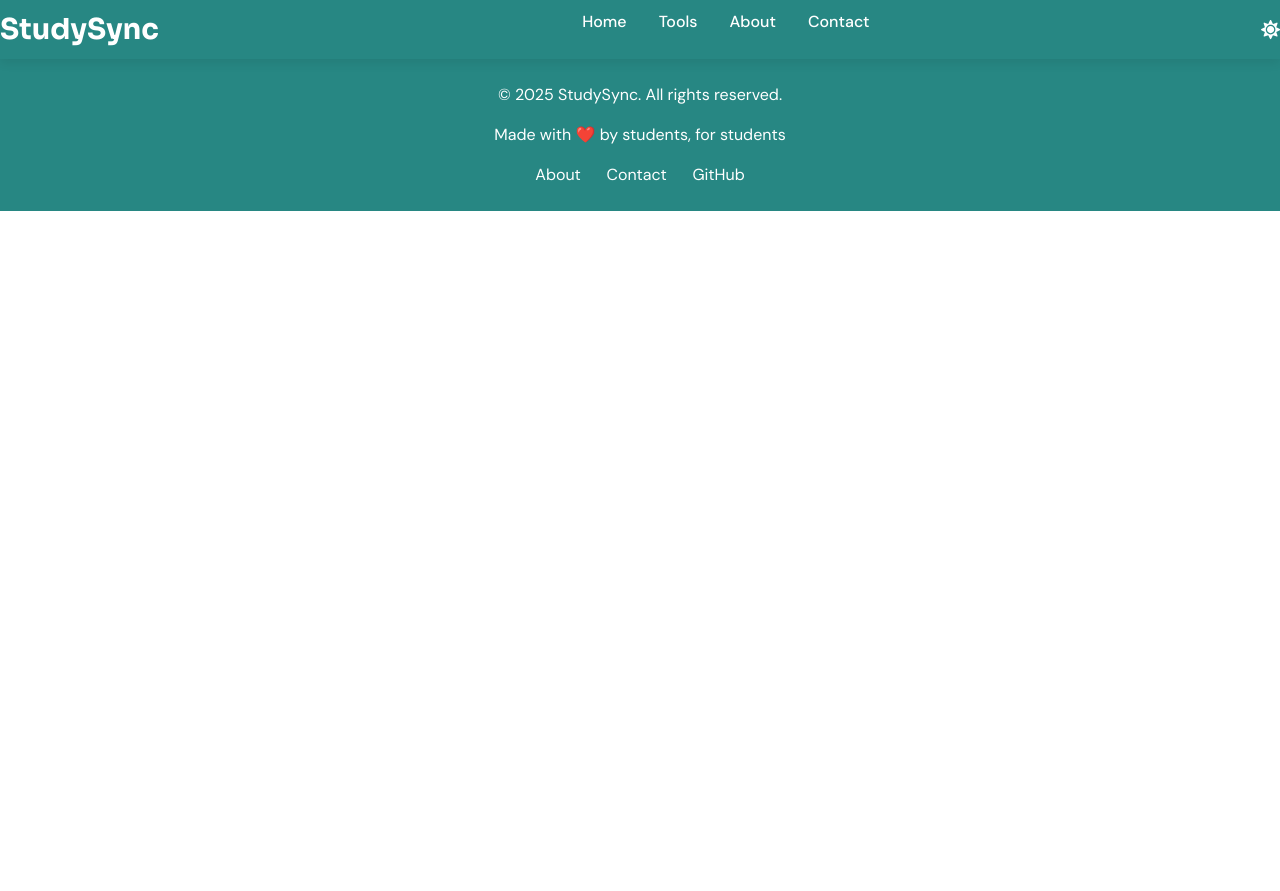
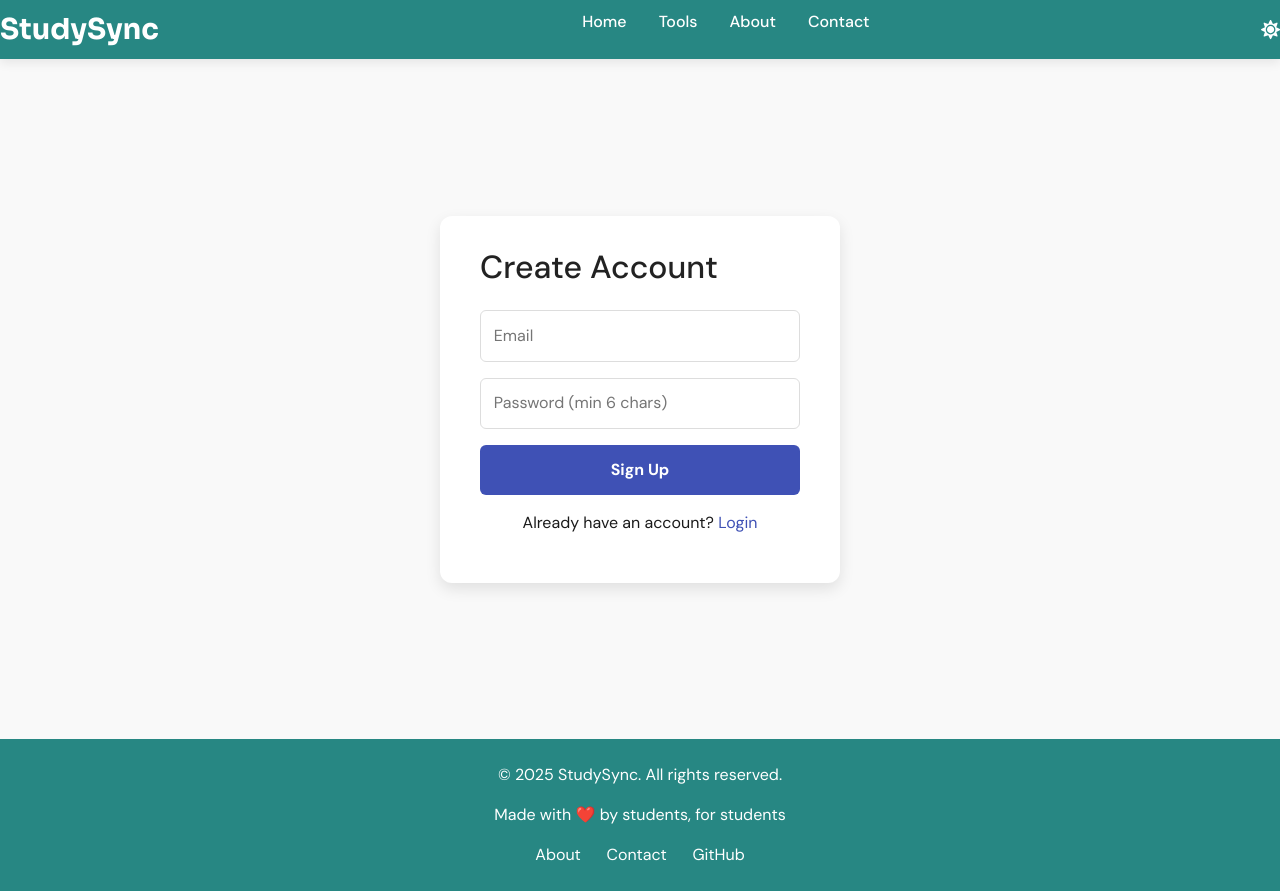
Before and after one commit to Abdul-Wasi/studysync, a React (Vite) app: page /signup in a window 1280 px wide. Before the commit the page ends 800 px from the top, so only its background shows below. Built offline with nearby package versions, Linux system fonts and the light colour scheme; no server answers.

Commit message:
added firebase and auth files (sign-up login)

```diff
--- a/src/App.jsx
+++ b/src/App.jsx
@@ -12,6 +12,8 @@ import Contact from "./pages/Contact";
 import "./App.css";
 import "bootstrap/dist/css/bootstrap.min.css";
 import "react-toastify/dist/ReactToastify.css";
+import Login from "./components/Login";
+import Signup from "./components/Signup";
 import AttendanceCalculator from "./components/AttendanceCalculator";
 import SGPACalculator from "./components/SGPACalculator";
 import ComingSoon from "./components/ComingSoon";
@@ -28,6 +30,8 @@ function App() {
       <div className="main-container">
         <Routes>
           <Route path="/" element={<Home />} />
+          <Route path="/login" element={<Login />} />
+          <Route path="/signup" element={<Signup />} />
           <Route path="tools" element={<Tools />} />
           <Route path="about" element={<About />} />
           <Route path="contact" element={<Contact />} />
--- a/src/components/Login.jsx
+++ b/src/components/Login.jsx
@@ -0,0 +1,52 @@
+import React, { useState } from "react";
+import { auth } from "../firebase";
+import { signInWithEmailAndPassword } from "firebase/auth";
+import { useNavigate } from "react-router-dom";
+import "../styles/Auth.css";
+
+const Login = () => {
+  const [email, setEmail] = useState("");
+  const [password, setPassword] = useState("");
+  const [error, setError] = useState("");
+
+  const navigate = useNavigate();
+
+  const handleLogin = async (e) => {
+    e.preventDefault();
+    try {
+      await signInWithEmailAndPassword(auth, email, password);
+      navigate("/"); // Redirect after login
+    } catch (err) {
+      setError("Invalid email or password");
+    }
+  };
+
+  return (
+    <div className="auth-container">
+      <form className="auth-form" onSubmit={handleLogin}>
+        <h2>Login</h2>
+        {error && <p className="error">{error}</p>}
+        <input
+          type="email"
+          placeholder="Email"
+          value={email}
+          onChange={(e) => setEmail(e.target.value)}
+          required
+        />
+        <input
+          type="password"
+          placeholder="Password"
+          value={password}
+          onChange={(e) => setPassword(e.target.value)}
+          required
+        />
+        <button type="submit">Login</button>
+        <p className="auth-link">
+          New user? <a href="/signup">Create account</a>
+        </p>
+      </form>
+    </div>
+  );
+};
+
+export default Login;
--- a/src/components/Signup.jsx
+++ b/src/components/Signup.jsx
@@ -0,0 +1,52 @@
+import React, { useState } from "react";
+import { auth } from "../firebase";
+import { createUserWithEmailAndPassword } from "firebase/auth";
+import { useNavigate } from "react-router-dom";
+import "../styles/Auth.css";
+
+const Signup = () => {
+  const [email, setEmail] = useState("");
+  const [password, setPassword] = useState("");
+  const [error, setError] = useState("");
+
+  const navigate = useNavigate();
+
+  const handleSignup = async (e) => {
+    e.preventDefault();
+    try {
+      await createUserWithEmailAndPassword(auth, email, password);
+      navigate("/"); // Redirect after successful signup
+    } catch (err) {
+      setError(err.message);
+    }
+  };
+
+  return (
+    <div className="auth-container">
+      <form className="auth-form" onSubmit={handleSignup}>
+        <h2>Create Account</h2>
+        {error && <p className="error">{error}</p>}
+        <input
+          type="email"
+          placeholder="Email"
+          value={email}
+          onChange={(e) => setEmail(e.target.value)}
+          required
+        />
+        <input
+          type="password"
+          placeholder="Password (min 6 chars)"
+          value={password}
+          onChange={(e) => setPassword(e.target.value)}
+          required
+        />
+        <button type="submit">Sign Up</button>
+        <p className="auth-link">
+          Already have an account? <a href="/login">Login</a>
+        </p>
+      </form>
+    </div>
+  );
+};
+
+export default Signup;
--- a/src/styles/Auth.css
+++ b/src/styles/Auth.css
@@ -0,0 +1,60 @@
+.auth-container {
+    display: flex;
+    justify-content: center;
+    align-items: center;
+    height: 85vh;
+    background-color: #f9f9f9;
+  }
+
+  .auth-form {
+    background: white;
+    padding: 2rem 2.5rem;
+    border-radius: 12px;
+    box-shadow: 0 6px 15px rgba(0, 0, 0, 0.1);
+    width: 100%;
+    max-width: 400px;
+  }
+
+  .auth-form h2 {
+    margin-bottom: 1.5rem;
+    color: #222;
+  }
+
+  .auth-form input {
+    width: 100%;
+    padding: 0.8rem;
+    margin-bottom: 1rem;
+    border: 1px solid #ddd;
+    border-radius: 6px;
+  }
+
+  .auth-form button {
+    width: 100%;
+    padding: 0.8rem;
+    background-color: #3f51b5;
+    color: white;
+    border: none;
+    border-radius: 6px;
+    font-weight: bold;
+    cursor: pointer;
+  }
+
+  .auth-form button:hover {
+    background-color: #303f9f;
+  }
+
+  .auth-link {
+    margin-top: 1rem;
+    text-align: center;
+  }
+
+  .auth-link a {
+    color: #3f51b5;
+    text-decoration: none;
+  }
+
+  .error {
+    color: red;
+    font-size: 0.9rem;
+    margin-bottom: 1rem;
+  }
```
